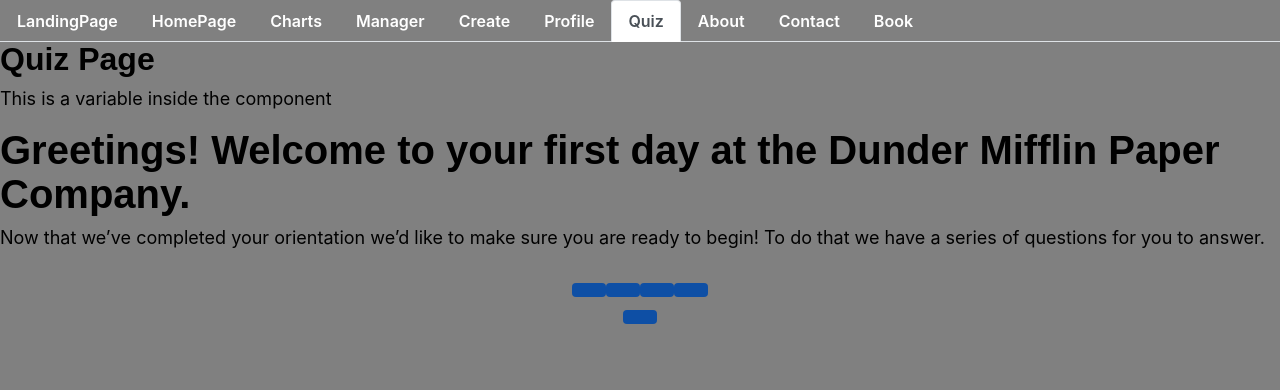
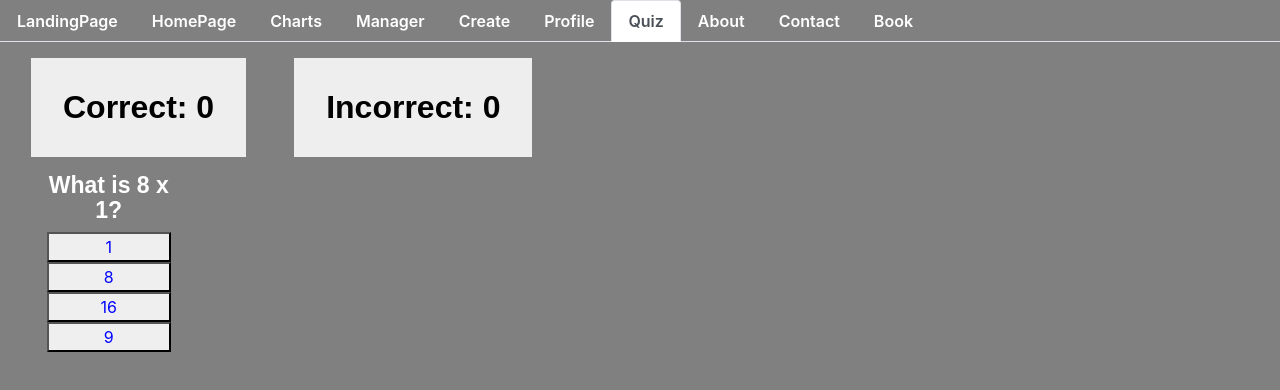
Before and after one commit to davidho104/Project3, a React (Create React App) app in the folder client/: page /quiz in a window 1280 px wide. Shown: the top 390 px of the page. Built offline with nearby package versions, Linux system fonts and the light colour scheme; no server answers; a web font is replaced by a local one.

Commit message:
Admiral there be questions here!

```diff
--- a/client/src/components/QuizPage/index.js
+++ b/client/src/components/QuizPage/index.js
@@ -1,16 +1,15 @@
 import React from "react";
 
+let str = "This is a variable inside the component";
 
-var str = "This is a variable inside the component";
-
-var test = <div>test</div>;
-
+let test = <div>test</div>;
 
 function QuizPage({ children }) {
   return (
     <div>
       <h2>{children}</h2>
       <p>{str}</p>
+      <div id="root"></div>
       {/* <nav class="navbar navbar-expand-lg navbar-light" id="navbarID">
         <button class="navbar-toggler" type="button" data-toggle="collapse" data-target="#navbarTogglerDemo01"
           aria-controls="navbarTogglerDemo01" aria-expanded="false" aria-label="Toggle navigation">
--- a/client/src/pages/Quiz.js
+++ b/client/src/pages/Quiz.js
@@ -5,55 +5,57 @@
 import { Col, Row, Container } from "../components/Grid";
 import Jumbotron from "../components/Jumbotron";
 
+let str = "Quiz Page";
 
-
-var str = "Quiz Page";
+// use this template
+// https://codepen.io/Daanist/pen/LjLoWV
 
 class Quiz extends Component {
-  state = {
-    books: [],
-    title: "",
-    author: "",
-    synopsis: ""
-  };
 
-  componentDidMount() {
-    this.questionData1();
-
-    this.loadBooks();
-  }
-
-  loadBooks = () => {
-    API.getBooks()
-      .then(res =>
-        this.setState({ books: res.data, title: "", author: "", synopsis: "" })
-      )
-      .catch(err => console.log(err));
-  };
-
-  deleteBook = id => {
-    API.deleteBook(id)
-      .then(res => this.loadBooks())
-      .catch(err => console.log(err));
-  };
-
-
-    //establish questions as objects
-    // let question0 = {
-    //   questionId:
-    //   question: "When your boss complains about your coworkers what is the correct response?",
-    //   choice: ["Throw them under the bus", "Yes Sir, if you say so", "I think they are working very hard", "I wouldn't know"],
-    //   correct: "aChoice",
+  // state = {
+  //   books: [],
+  //   title: "",
+  //   author: "",
+  //   synopsis: ""
   // };
 
-  questionData1 = () => {
-    console.log();
-    API.getQuizData()
-    .then(res => {
-      console.log("here is the data for quizes")
-      console.log(res.data);
-      let numberOfQuestions = res.data.length;
-      console.log(numberOfQuestions);
+  // componentDidMount() {
+  //   this.questionData1();
+  //   this.loadBooks();
+  // }
+
+  // 0:
+  // answer: "2"
+  // categoryId: null
+  // choices: "0, 2, 4, Leave Early"
+  // createdAt: "2019-01-24T14:32:10.000Z"
+  // id: 1
+  // nextId: null
+  // question: "If work hours end at 5:00 pm, how many hours after work should you stay to convince the people you are a real employee?"
+  // typeId: null
+  // updatedAt: null
+  // __proto__: Object
+  // 1:
+  // answer: "3"
+  // categoryId: null
+  // choices: "1, 3, 13, People here are always helpful"
+  // createdAt: "2019-01-24T14:32:11.000Z"
+  // id: 2
+  // nextId: null
+  // question: "How many times can you ask your coworkers to help you before they start to deliberately sabotage your efforts?"
+  // typeId: null
+  // updatedAt: null
+  // __proto__: Object
+
+  // questionData1 = () => {
+  //   console.log();
+  //   API.getQuizData()
+  //   .then(res => {
+  //     console.log("here is the data for quizzes")
+  //     console.log(res.data);
+  //     let numberOfQuestions = res.data.length;
+  //     console.log("The number of question is...")
+  //     console.log(numberOfQuestions);
   // for (let i = 0; i < numberOfUsers; i++) {
   //   let temUserArr = [];
   //   temUserArr.push(res.data[i].firstName);
@@ -84,69 +86,226 @@
   //   console.log(temUserArr);
   //   arr3.push(temUserArr);
   // }
-      // console.log("arr3");
-      // console.log(arr3)
+  // console.log("dataSet");
+  // console.log(dataSet)
   // this.setState({
-      //   questionArray: arr3
-      // })
-    })
-    .catch(err => console.log(err));
-  };
+  //   dataSet: dataSet
+  //     })
+  //   })
+  //   .catch(err => console.log(err));
+  // };
 
-  // 0:
-    // answer: "2"
-    // categoryId: null
-    // choices: "0, 2, 4, Leave Early"
-    // createdAt: "2019-01-24T14:32:10.000Z"
-    // id: 1
-    // nextId: null
-    // question: "If work hours end at 5:00 pm, how many hours after work should you stay to convince the people you are a real employee?"
-    // typeId: null
-    // updatedAt: null
-    // __proto__: Object
-  // 1:
-    // answer: "3"
-    // categoryId: null
-    // choices: "1, 3, 13, People here are always helpful"
-    // createdAt: "2019-01-24T14:32:11.000Z"
-    // id: 2
-    // nextId: null
-    // question: "How many times can you ask your coworkers to help you before they start to deliberately sabotage your efforts?"
-    // typeId: null
-    // updatedAt: null
-    // __proto__: Object
+  constructor(props) {
+    super(props)
 
-  handleInputChange = event => {
-    const { name, value } = event.target;
-    this.setState({
-      [name]: value
-    });
-  };
+    let dataSet = [
+      {
+        question: "What is 8 x 1?",
+        answers: [
+          "1",
+          "8",
+          "16",
+          "9"
+        ],
+        correct: 1
+      },
+      {
+        question: "Who is Steve Jobs?",
+        answers: [
+          "CEO of Microsoft",
+          "Barber in NY",
+          "Movie Star",
+          "CEO of Apple"
+        ],
+        correct: 3
+      },
+      {
+        question: "Metallica is a ____ band",
+        answers: [
+          "Blues",
+          "Hard-Rock",
+          "Jazz",
+          "Metal"
+        ],
+        correct: 3
+      },
+    ];
 
-  handleFormSubmit = event => {
-    event.preventDefault();
-    if (this.state.title && this.state.author) {
-      API.saveBook({
-        title: this.state.title,
-        author: this.state.author,
-        synopsis: this.state.synopsis
-      })
-        .then(res => this.loadBooks())
-        .catch(err => console.log(err));
+      this.state = {
+        current: 0,
+        dataSet: dataSet,
+        correct: 0,
+        incorrect: 0
       }
-  };
+      this.handleClick = this.handleClick.bind(this)
+
+  } // end constructor
+
+  // ------ OLD STUFF -----------------------
+
+  // loadBooks = () => {
+  //   API.getBooks()
+  //     .then(res =>
+  //       this.setState({ books: res.data, title: "", author: "", synopsis: "" })
+  //     )
+  //     .catch(err => console.log(err));
+  // };
+
+  // deleteBook = id => {
+  //   API.deleteBook(id)
+  //     .then(res => this.loadBooks())
+  //     .catch(err => console.log(err));
+  // };
+
+  // handleInputChange = event => {
+  //   const { name, value } = event.target;
+  //   this.setState({
+  //     [name]: value
+  //   });
+  // };
+
+  // handleFormSubmit = event => {
+  //   event.preventDefault();
+  //   if (this.state.title && this.state.author) {
+  //     API.saveBook({
+  //       title: this.state.title,
+  //       author: this.state.author,
+  //       synopsis: this.state.synopsis
+  //     })
+  //       .then(res => this.loadBooks())
+  //       .catch(err => console.log(err));
+  //   }
+  // };
+
+  handleClick(choice) {
+    let numQuestions = this.state.dataSet.length;
+    console.log(numQuestions);
+    if (choice == this.state.dataSet[this.state.current].correct) {
+      this.setState({ correct: this.state.correct + 1 })
+    } else {
+      this.setState({ incorrect: this.state.incorrect + 1 })
+    }
+
+    if (this.state.current === numQuestions) {
+      this.setState({ current: 0 })
+      this.setState({ incorrect: 0 })
+      this.setState({ correct: 0 })
+    } else {
+      this.setState({ current: this.state.current + 1 })
+    }
+  }
 
   render() {
     return (
       <Container fluid>
-        <Row>
+        {/* <Row>
           <QuizPage>
             {str}
           </QuizPage>
-        </Row>
+        </Row> */}
+        <div>
+          <ScoreArea correct={this.state.correct} incorrect={this.state.incorrect} />
+          <QuizArea handleClick={this.handleClick} dataSet={this.state.dataSet[this.state.current]} />
+        </div>
       </Container>
     );
   }
+} // end extended component
+
+function Question(props) {
+  var style = {
+    color: "white",
+  }
+  return (
+    <h3 style={style}>{props.dataSet.question}</h3>
+  )
 }
 
+function Answer(props) {
+  var style = {
+    width: "100%",
+    height: 30,
+    color: "blue"
+  }
+  return (
+    <div>
+      <button style={style} onClick={() => props.handleClick(props.choice)}>{props.answer}</button>
+    </div>
+  )
+}
+
+function AnswerList(props) {
+  let answers = []
+  for (let i = 0; i < props.dataSet.answers.length; i++) {
+    answers.push(<Answer choice={i} handleClick={props.handleClick} answer={props.dataSet.answers[i]} />)
+  }
+  return (
+    <div>
+      {answers}
+    </div>
+  )
+}
+
+function QuizArea(props) {
+  let style = {
+    width: "15%",
+    display: "block",
+    textAlign: "center",
+    boxSizing: "border-box",
+    float: "center",
+    padding: "0 2em"
+  }
+  return (
+    <div style={style}>
+      <Question dataSet={props.dataSet} />
+      <AnswerList dataSet={props.dataSet} handleClick={props.handleClick} />
+    </div>
+  )
+}
+
+function TotalCorrect(props) {
+  let style = {
+    display: "inline-block",
+    padding: "1em",
+    background: "#eee",
+    margin: "0 .5em 0 0"
+  }
+  return (
+    <h2 style={style}>Correct: {props.correct}</h2>
+  )
+}
+
+function TotalIncorrect(props) {
+  var style = {
+    display: "inline-block",
+    padding: "1em",
+    background: "#eee",
+    margin: "0 0 0 1em"
+  }
+  return (
+    <h2 style={style}>Incorrect: {props.incorrect}</h2>
+  )
+}
+
+function ScoreArea(props) {
+  var style = {
+    width: "100%",
+    display: "block",
+    textAlign: "left",
+    float: "left",
+    padding: "1em"
+  }
+  return (
+    <div style={style} >
+      <TotalCorrect correct={props.correct} />
+      <TotalIncorrect incorrect={props.incorrect} />
+    </div>
+  )
+}
+
+// ReactDOM.render(
+//   <Quiz />,
+//   document.getElementById("root")
+// )
+
 export default Quiz;
```
Also changed, not shown: 2 other files (tests, documents, lock files or other folders). Lines whose indentation alone changed are shown as unchanged.
